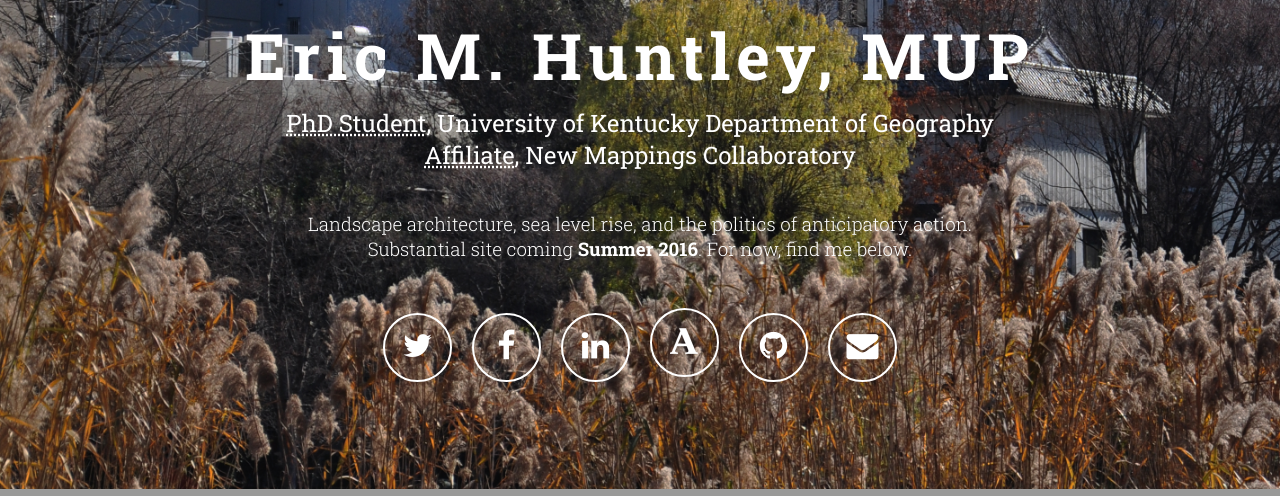
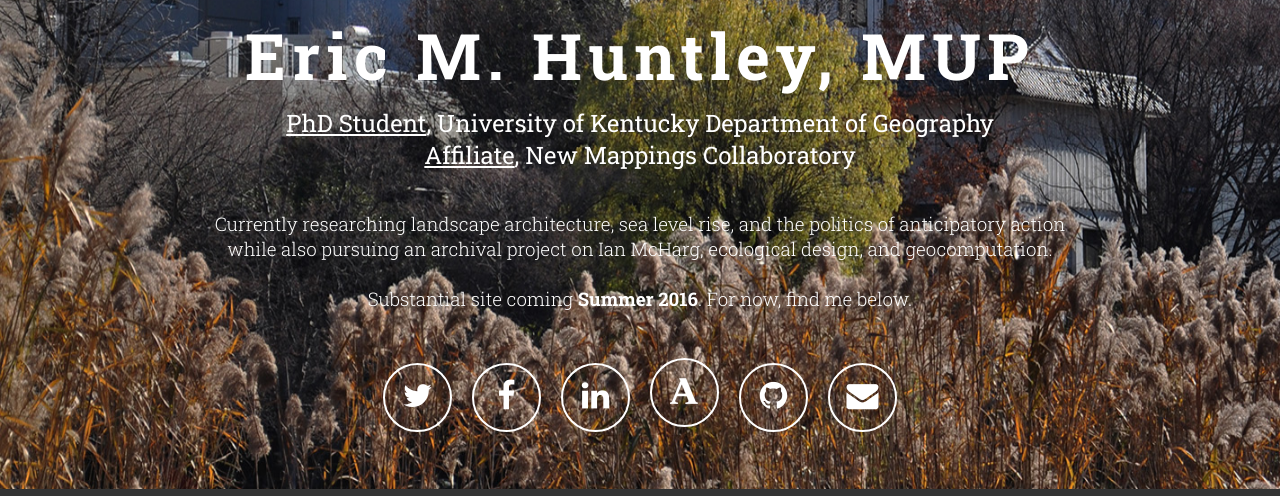
Before and after one commit to designedspace/designedspace.github.io, a PHP site: page /_site/index.html in a window 1280 px wide. Shown: the part 311-807 px from the top of the page. Run offline with PHP 8.4, Linux system fonts and the light colour scheme; some libraries are stand-ins or nearby versions.

Commit message:
final changes pre-AAG

```diff
--- a/_config.yml
+++ b/_config.yml
@@ -1,7 +1,7 @@
 # Site settings
 name: Eric M. Huntley, MUP
 subtitle: "<a class='textlink' href='https://geography.as.uky.edu/users/emhu228/' target='_blank'>PhD Student</a>, University of Kentucky Department of Geography<br><a class='textlink' href='http://newmaps.as.uky.edu/' target='_blank'>Affiliate</a>, New Mappings Collaboratory"
-description: "Currently conducting research on landscape architecture, sea level rise, and the politics of anticipatory action<br>as well as a historical project on Ian McHarg and geocomputation.<br>Substantial site coming <strong>Summer 2016</strong>. For now, find me below."
+description: "Currently researching landscape architecture, sea level rise, and the politics of anticipatory action<br>while also pursuing an archival project on Ian McHarg, ecological design, and geocomputation.<br><br>Substantial site coming <strong>Summer 2016</strong>. For now, find me below."
 url: ""
 
 
--- a/_site/css/front.css
+++ b/_site/css/front.css
@@ -86,7 +86,6 @@ a {
 .textlink {
     padding: 0px;
     text-decoration:underline;
-    text-decoration-style:dotted;
 }
 
 .description {
--- a/_site/index.html
+++ b/_site/index.html
@@ -5,7 +5,7 @@
         <meta http-equiv="X-UA-Compatible" content="IE=edge">
         <title></title>
         <meta name="viewport" content="width=device-width, initial-scale=1.0">
-        <meta name="description" content="Landscape architecture, sea level rise, and the politics of anticipatory action.<br>Substantial site coming <strong>Summer 2016</strong>. For now, find me below.">
+        <meta name="description" content="Currently researching landscape architecture, sea level rise, and the politics of anticipatory action<br>while also pursuing an archival project on Ian McHarg, ecological design, and geocomputation.<br><br>Substantial site coming <strong>Summer 2016</strong>. For now, find me below.">
         <link rel="canonical" href="/">
         <link rel="stylesheet" href="css/front.css">
         <link rel="stylesheet" href="https://maxcdn.bootstrapcdn.com/font-awesome/4.5.0/css/font-awesome.min.css">
@@ -23,7 +23,7 @@
 
             <h1>Eric M. Huntley, MUP</h1>
             <h2><a class='textlink' href='https://geography.as.uky.edu/users/emhu228/' target='_blank'>PhD Student</a>, University of Kentucky Department of Geography<br><a class='textlink' href='http://newmaps.as.uky.edu/' target='_blank'>Affiliate</a>, New Mappings Collaboratory</h2>
-            <h3>Landscape architecture, sea level rise, and the politics of anticipatory action.<br>Substantial site coming <strong>Summer 2016</strong>. For now, find me below.</h3>
+            <h3>Currently researching landscape architecture, sea level rise, and the politics of anticipatory action<br>while also pursuing an archival project on Ian McHarg, ecological design, and geocomputation.<br><br>Substantial site coming <strong>Summer 2016</strong>. For now, find me below.</h3>
 
                 <ul>
 
```
Also changed, not shown: _site/imgs/background.jpg.
